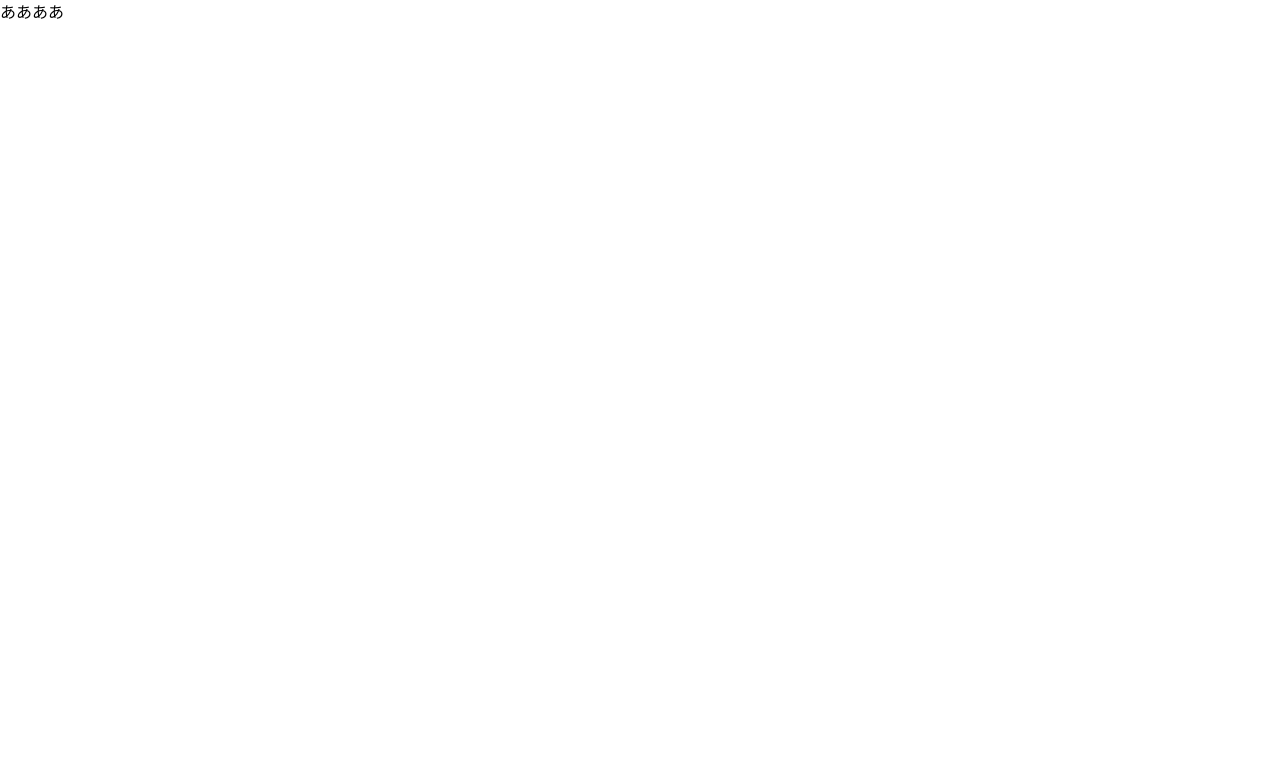
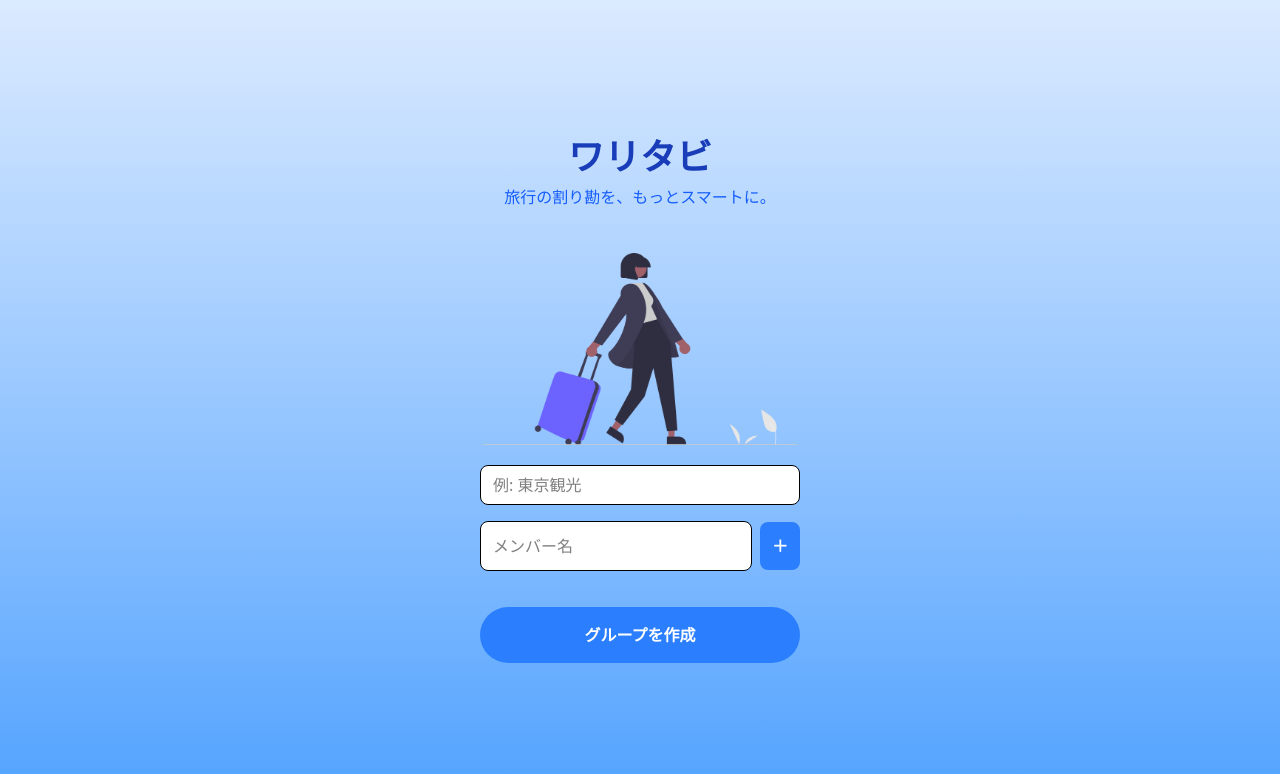
Before and after one commit to Hideto6/separate_check_w, a Next.js app: page / in a window 1280 px wide. Shown: the top 774 px of the page. Built offline with nearby package versions, Linux system fonts and the light colour scheme.

Commit message:
ホーム画面編集

```diff
--- a/src/app/page.tsx
+++ b/src/app/page.tsx
@@ -1,11 +1,68 @@
-import Image from "next/image";
+"use client";
+import { useState } from "react";
 
 export default function Home() {
+  const [groupName, setGroupName] = useState("");
+  const [memberName, setMemberName] = useState("");
+  const [members, setMembers] = useState<string[]>([]);
+
+  const addMember = () => {
+    if (memberName.trim() && !members.includes(memberName)) {
+      setMembers([...members, memberName]);
+      setMemberName("");
+    }
+  };
+
+  const createGroup = () => {
+    if (groupName && members.length > 1) {
+      // ここでルーティングや状態管理を実装
+      alert("グループ作成: " + groupName + "\nメンバー: " + members.join(", "));
+    }
+  };
+
   return (
-    <div>
-      <main>
-        <h1>ああああ</h1>
-      </main>
+    <div className="min-h-screen flex flex-col justify-center items-center bg-gradient-to-b from-blue-100 to-blue-400 p-6">
+      <h1 className="text-4xl font-bold text-blue-800 text-center mb-2">ワリタビ</h1>
+      <p className="text-center mb-6 text-blue-600">旅行の割り勘を、もっとスマートに。</p>
+      <div className="w-80 h-48 my-5 flex items-center justify-center">
+        <img src="/image/travel_icon.png" alt="travel icon" className="w-full h-full object-contain" />
+      </div>
+      <input
+        type="text"
+        placeholder="例: 東京観光"
+        value={groupName}
+        onChange={(e) => setGroupName(e.target.value)}
+        className="bg-white rounded-lg p-3 mb-4 w-80 h-10 border"
+      />
+      <div className="flex items-center mb-3 w-80">
+        <input
+          type="text"
+          placeholder="メンバー名"
+          value={memberName}
+          onChange={(e) => setMemberName(e.target.value)}
+          onKeyDown={(e) => e.key === "Enter" && addMember()}
+          className="flex-1 bg-white rounded-lg p-3 mr-2 border"
+        />
+        <button
+          onClick={addMember}
+          className="bg-blue-500 p-3 rounded-lg text-white font-bold"
+        >
+          ＋
+        </button>
+      </div>
+      <div className="flex flex-row flex-wrap gap-2 mb-6 w-80">
+        {members.map((name) => (
+          <span key={name} className="bg-blue-100 p-2 rounded-2xl m-1">
+            {name}
+          </span>
+        ))}
+      </div>
+      <button
+        onClick={createGroup}
+        className="bg-blue-500 p-4 rounded-full text-white font-bold text-base w-80"
+      >
+        グループを作成
+      </button>
     </div>
   );
 }
```
Also changed, not shown: public/image/travel_icon.png (added).
